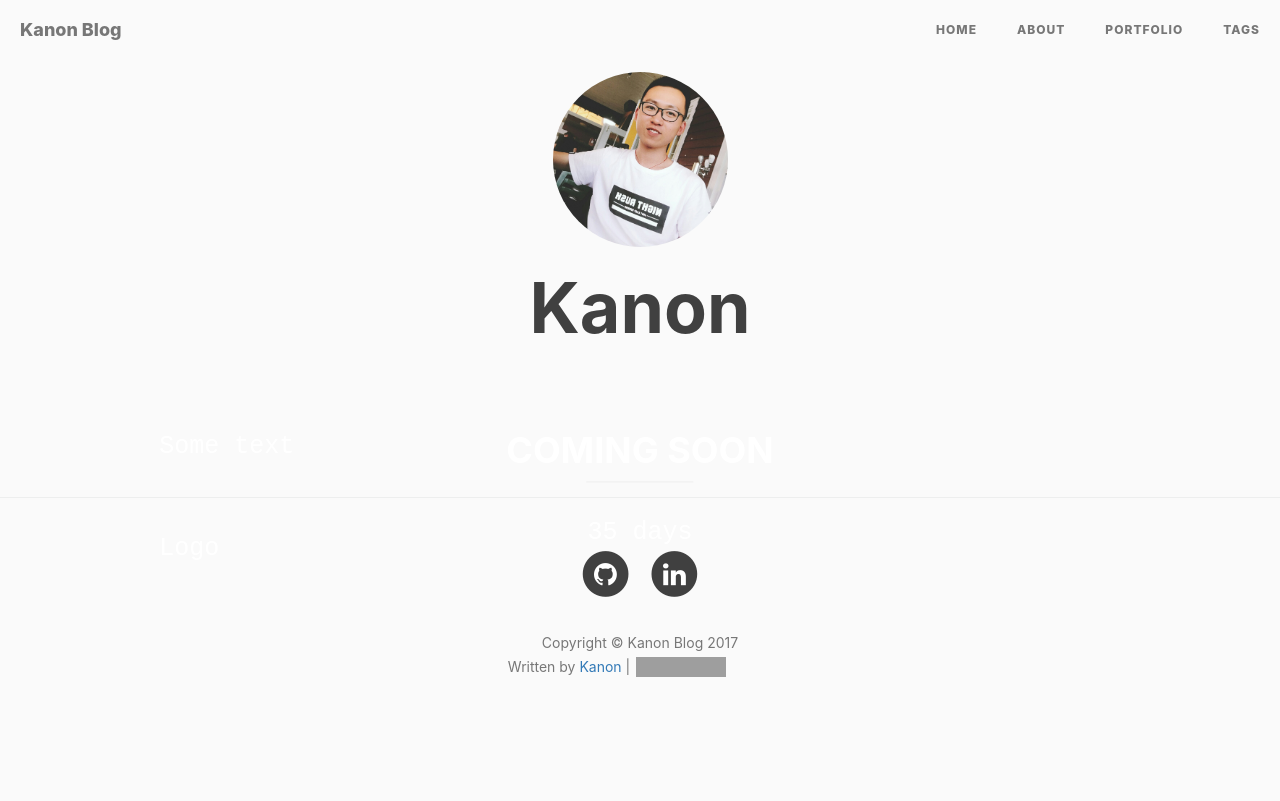
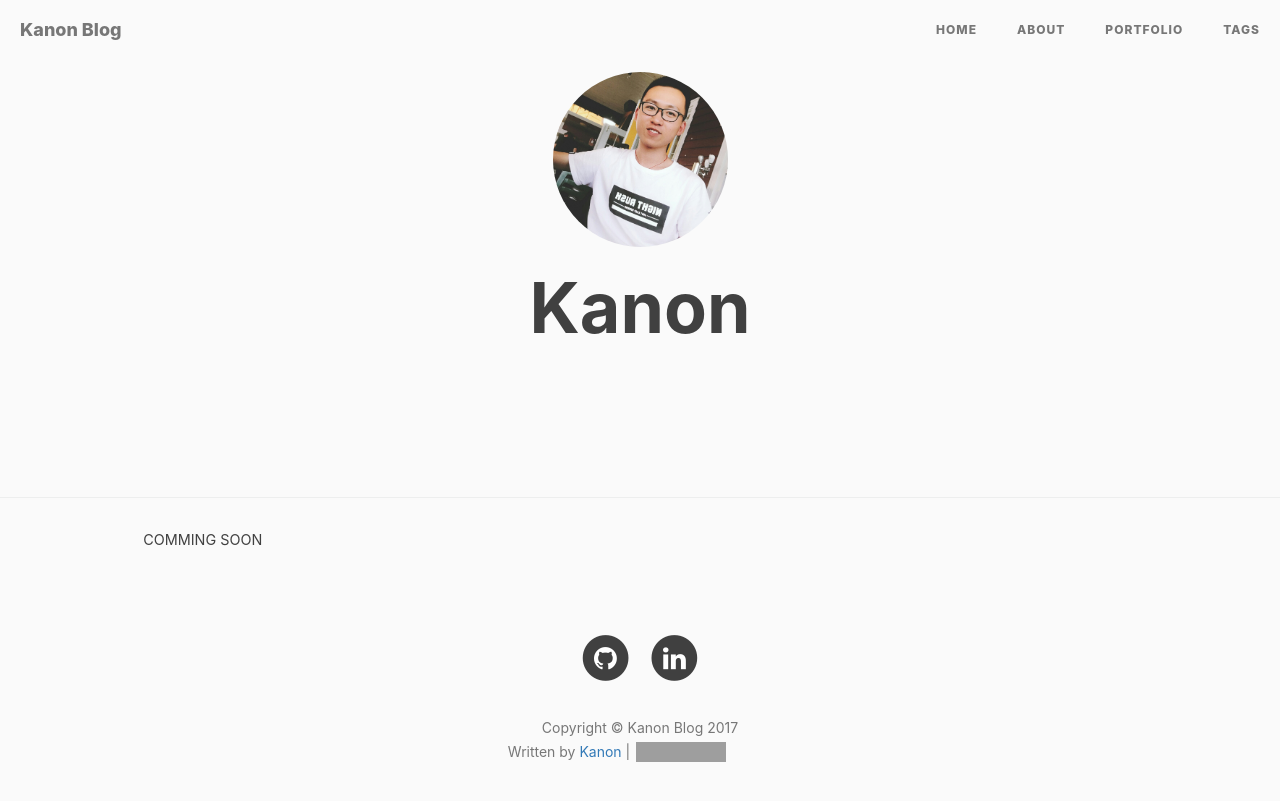
Before and after one commit to kanonjz/kanonjz.github.io, a Jekyll site: the page built from portfolio/index.html, in a window 1280 px wide. Shown: the top 801 px of the page. Built offline with Jekyll 4.4.1, drawn with Linux system fonts in a browser that asks for light colours; nearby versions of some CDN libraries; comment, search, counter and statistics services are not loaded; grey boxes are pictures that could not be loaded.

Commit message:
Update index.html

```diff
--- a/portfolio/index.html
+++ b/portfolio/index.html
@@ -25,20 +25,7 @@ header-img: "img/post-bg-miui6.jpg"
 				<h1>Kanon</h1>
 			</header>
 			<div class="main">
-
-				<div class="bgimg">
-				  <div class="topleft">
-				    <p>Logo</p>
-				  </div>
-				  <div class="middle">
-				    <h1>COMING SOON</h1>
-				    <hr>
-				    <p>35 days</p>
-				  </div>
-				  <div class="bottomleft">
-				    <p>Some text</p>
-				  </div>
-				</div>
+				<p>COMMING SOON</p>
 
 				<!-- <ul class="cbp_tmtimeline">
 					<li>
```
